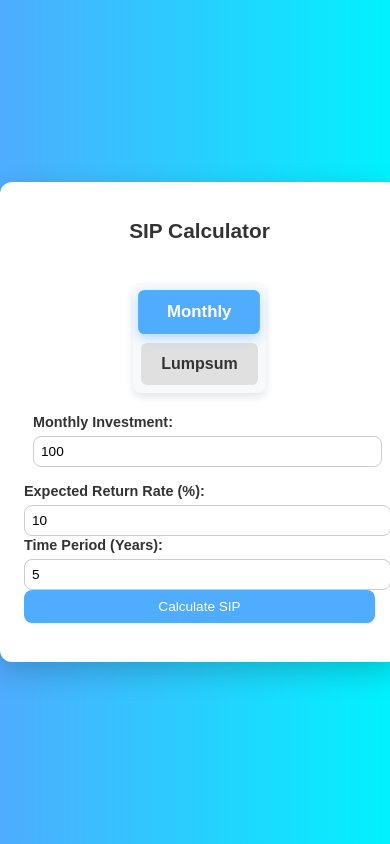
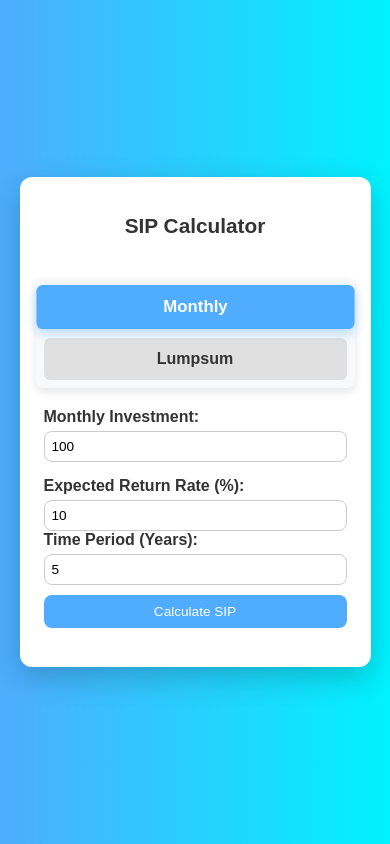
Before and after one commit to vikarnjha/React-EMI-SIP-Calculator, a React (Vite) app in the folder emi-sip-calculator/: page /sip-calculator in a window 390 px wide. Built offline with nearby package versions, Linux system fonts and the light colour scheme.

Commit message:
routes working now

```diff
--- a/emi-sip-calculator/src/components/Component.css
+++ b/emi-sip-calculator/src/components/Component.css
@@ -16,8 +16,14 @@ body {
   border-radius: 12px;
   box-shadow: 0px 10px 30px rgba(0, 0, 0, 0.2);
   width: 400px;
+  max-width: 90%; /* Ensure responsiveness */
   text-align: center;
+  display: flex;
+  flex-direction: column;
+  align-items: center;
   animation: fadeIn 0.5s ease-in-out;
+  box-sizing: border-box;
+  overflow: hidden; /* Prevents content from overflowing */
 }
 
 /* Heading */
@@ -29,8 +35,10 @@ h1 {
 
 /* Input Group */
 .input-group {
+  width: 100%;
   margin-bottom: 15px;
   text-align: left;
+  box-sizing: border-box;
 }
 
 .input-group label {
@@ -46,6 +54,7 @@ h1 {
   border-radius: 8px;
   font-size: 1rem;
   transition: all 0.3s;
+  box-sizing: border-box;
 }
 
 .input-group input:focus {
@@ -55,10 +64,10 @@ h1 {
 }
 
 /* Tenure Inputs */
-/* Tenure Inputs */
 .tenure-inputs {
   display: flex;
-  gap: 15px;
+  gap: 10px;
+  width: 100%;
   justify-content: space-between;
 }
 
@@ -98,17 +107,6 @@ h1 {
   border-color: #4facfe;
 }
 
-/* Prevent negative values */
-.tenure-box input::-webkit-outer-spin-button,
-.tenure-box input::-webkit-inner-spin-button {
-  -webkit-appearance: none;
-  margin: 0;
-}
-
-.tenure-box input[type="number"] {
-  appearance: textfield;
-}
-
 /* Calculate Button */
 .calculate-btn {
   width: 100%;
@@ -120,6 +118,7 @@ h1 {
   font-size: 1rem;
   cursor: pointer;
   transition: 0.3s;
+  margin-top: 10px;
 }
 
 .calculate-btn:hover {
@@ -135,6 +134,7 @@ h1 {
   border-radius: 10px;
   text-align: left;
   animation: fadeIn 0.5s ease-in-out;
+  width: 100%;
 }
 
 .result-title {
@@ -163,14 +163,48 @@ h1 {
   color: #007bff;
   font-weight: 600;
 }
-
-/* GST Text */
 .note-text {
   font-size: 0.9rem;
-  color: #e63946;
+  color: red;
   text-align: center;
-  margin-top: 10px;
-  font-weight: 500;
+}
+
+/* Toggle Buttons */
+.action-buttons {
+  display: flex;
+  justify-content: center;
+  gap: 10px;
+  margin: 20px 0;
+  background: #f8f9fa;
+  padding: 8px;
+  border-radius: 8px;
+  box-shadow: 0px 4px 8px rgba(0, 0, 0, 0.1);
+  width: 100%;
+}
+
+.action-buttons button {
+  flex: 1;
+  padding: 12px 20px;
+  font-size: 1rem;
+  font-weight: 600;
+  border: none;
+  border-radius: 6px;
+  cursor: pointer;
+  background: #e0e0e0;
+  color: #333;
+  transition: all 0.3s ease-in-out;
+}
+
+.action-buttons button.active {
+  background: #4facfe;
+  color: white;
+  box-shadow: 0px 4px 10px rgba(79, 172, 254, 0.4);
+  transform: scale(1.05);
+}
+
+.action-buttons button:hover {
+  background: #00c6ff;
+  transform: scale(1.05);
 }
 
 /* Animations */
@@ -187,71 +221,28 @@ h1 {
 
 /* Responsive Design */
 @media (max-width: 768px) {
-  /* Adjust container width */
   .container {
     width: 90%;
     padding: 1.5rem;
   }
 
-  /* Reduce heading size */
-  h1 {
-    font-size: 1.5rem;
+  .tenure-inputs {
+    flex-direction: column;
   }
 
-  /* Adjust input fields */
-  .input-group input {
-    font-size: 0.9rem;
-    padding: 8px;
+  .action-buttons {
+    flex-direction: column;
   }
 
-  /* Tenure Inputs */
-  .tenure-inputs {
-    flex-direction: column;
-    gap: 10px;
-  }
-
-  .tenure-box {
-    width: 100%;
-    padding: 8px;
-  }
-
-  .tenure-box input {
-    font-size: 0.9rem;
-  }
-
-  /* Button */
   .calculate-btn {
     font-size: 0.9rem;
     padding: 10px;
   }
-
-  /* Result Box */
-  .result-box {
-    padding: 10px;
-  }
-
-  .result-title {
-    font-size: 1.1rem;
-  }
-
-  .result-item {
-    font-size: 0.9rem;
-  }
-
-  /* GST Text */
-  .gst-text {
-    font-size: 0.85rem;
-  }
 }
 
-/* For very small screens (≤ 480px) */
 @media (max-width: 480px) {
   h1 {
     font-size: 1.3rem;
-  }
-
-  .input-group label {
-    font-size: 0.9rem;
   }
 
   .input-group input {
@@ -273,58 +264,6 @@ h1 {
     padding: 8px 0;
   }
 
-  .gst-text {
-    font-size: 0.8rem;
-  }
-}
-
-/* css for toggling */
-/* Action Buttons Container */
-.action-buttons {
-  display: flex;
-  justify-content: center;
-  gap: 10px;
-  margin: 20px 0;
-  background: #f8f9fa;
-  padding: 8px;
-  border-radius: 8px;
-  box-shadow: 0px 4px 8px rgba(0, 0, 0, 0.1);
-}
-
-/* Buttons */
-.action-buttons button {
-  flex: 1;
-  padding: 12px 20px;
-  font-size: 1rem;
-  font-weight: 600;
-  border: none;
-  border-radius: 6px;
-  cursor: pointer;
-  background: #e0e0e0;
-  color: #333;
-  transition: all 0.3s ease-in-out;
-}
-
-/* Active Button */
-.action-buttons button.active {
-  background: #4facfe;
-  color: white;
-  box-shadow: 0px 4px 10px rgba(79, 172, 254, 0.4);
-  transform: scale(1.05);
-}
-
-/* Hover Effect */
-.action-buttons button:hover {
-  background: #00c6ff;
-  transform: scale(1.05);
-}
-
-/* Responsive Design */
-@media (max-width: 480px) {
-  .action-buttons {
-    flex-direction: column;
-  }
-
   .action-buttons button {
     width: 100%;
   }
```
